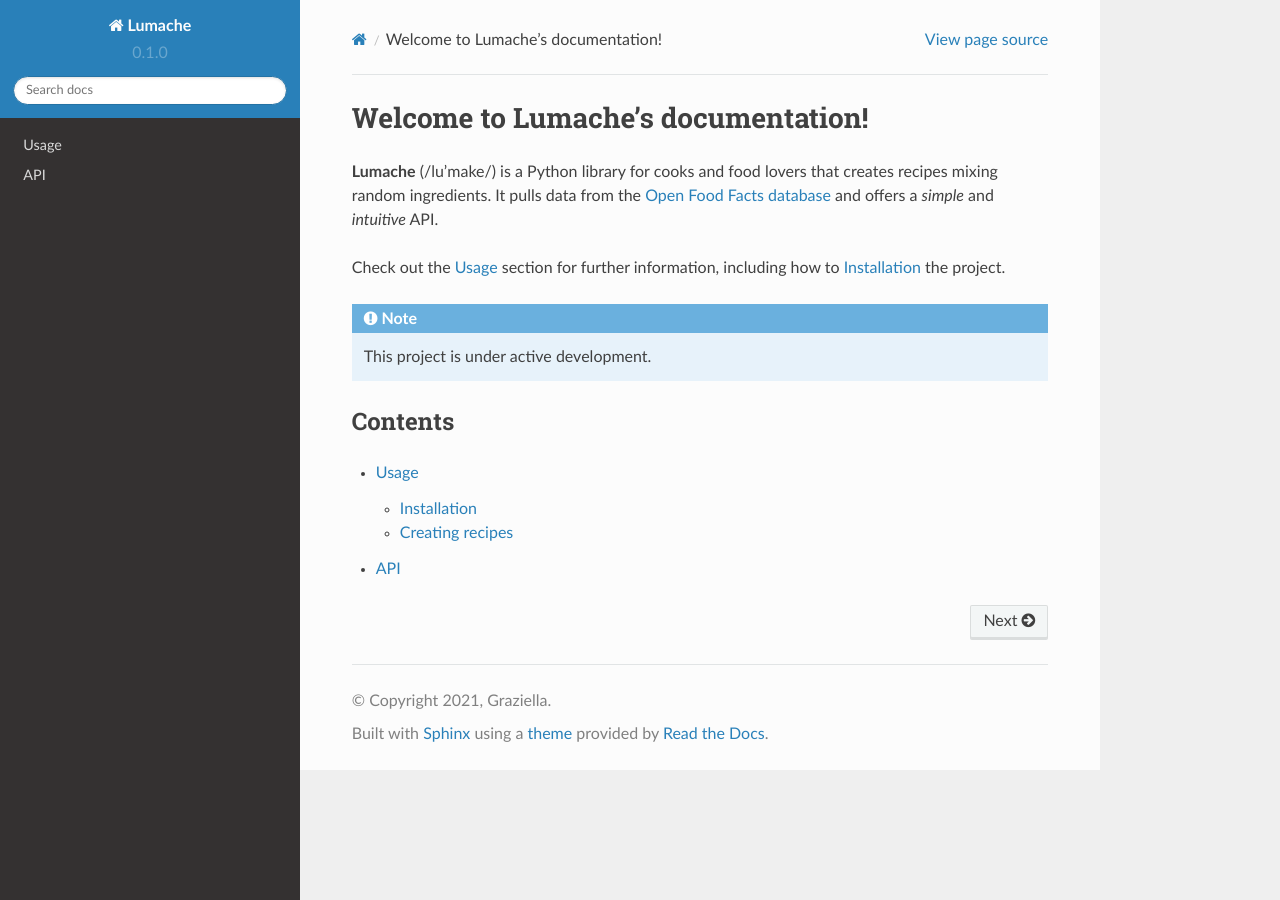
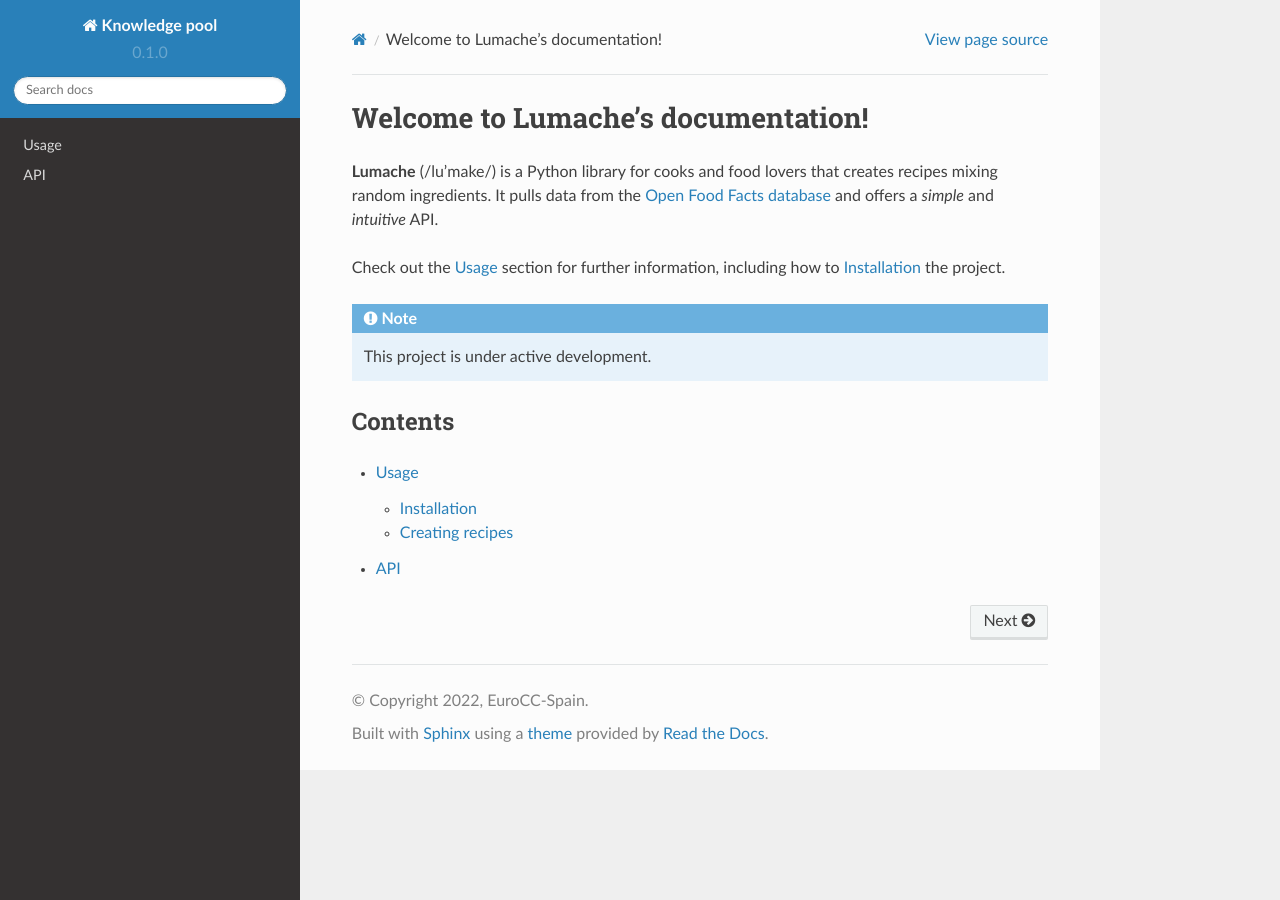
Before and after one commit to EuroCC-Spain/testredthedocs, a Sphinx documentation site: the page built from docs/source/index.rst, in a window 1280 px wide. Built offline with Sphinx 7.4.7 and the Read the Docs theme 2.0.0, drawn with Linux system fonts in a browser that asks for light colours.

Commit message:
Update conf.py

```diff
--- a/docs/source/conf.py
+++ b/docs/source/conf.py
@@ -2,9 +2,9 @@
 
 # -- Project information
 
-project = 'Lumache'
-copyright = '2021, Graziella'
-author = 'Graziella'
+project = 'Knowledge pool'
+copyright = '2022, EuroCC-Spain'
+author = 'Carlos Luque'
 
 release = '0.1'
 version = '0.1.0'
```
